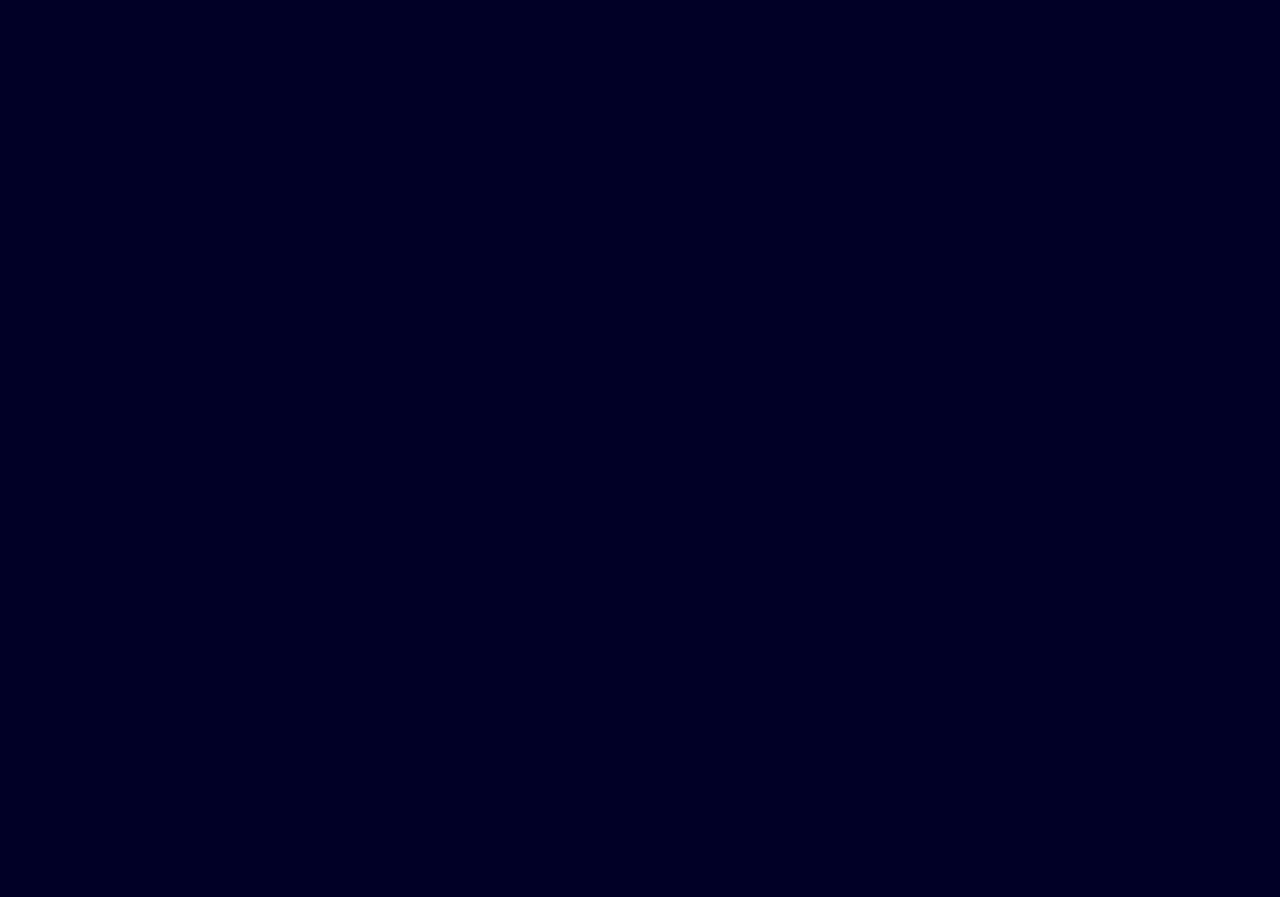
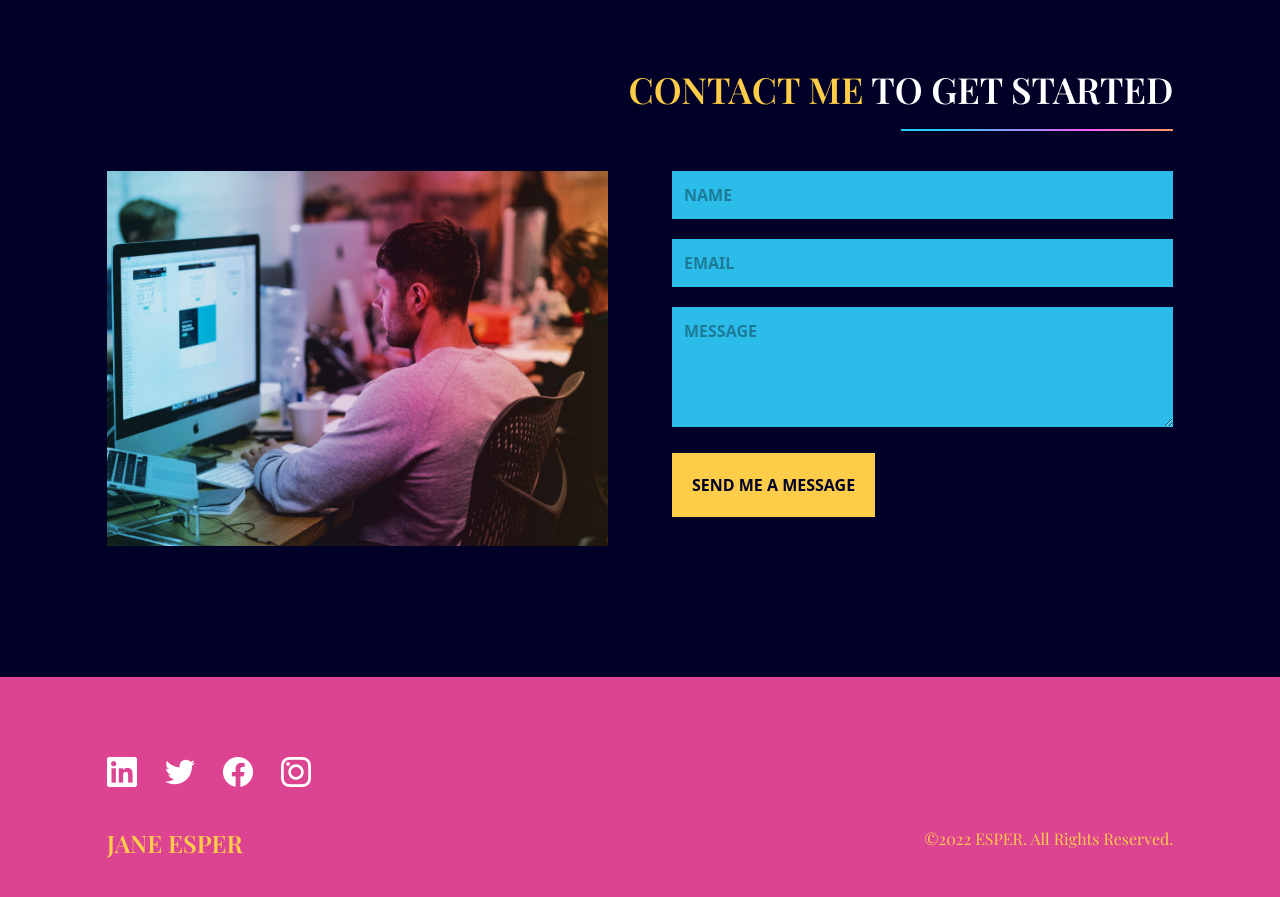
Before and after one commit to angelostewart/react-portfolio-concept, a React (Create React App) app: page / in a window 1280 px wide. Shown: the part 4220-5117 px from the top of the page. Before the commit the page ends 4203 px from the top, so only its background shows below. Built offline with nearby package versions, Linux system fonts and the light colour scheme; a web font is replaced by a local one.

Commit message:
completed contact & footer sections

```diff
--- a/package.json
+++ b/package.json
@@ -10,6 +10,7 @@
     "react": "^18.2.0",
     "react-anchor-link-smooth-scroll": "^1.0.12",
     "react-dom": "^18.2.0",
+    "react-hook-form": "^7.43.4",
     "react-scripts": "5.0.1",
     "web-vitals": "^2.1.4"
   },
--- a/src/App.js
+++ b/src/App.js
@@ -81,7 +81,7 @@
         </motion.div>
       </div>
       <LineGradient />
-      {/* <div className="w-5/6 mx-auto md:h-full">
+      <div className="w-5/6 mx-auto md:h-full">
         <motion.div
           margin="0 0 -200px 0"
           amount="all"
@@ -90,7 +90,7 @@
           <Contact />
         </motion.div>
       </div>
-      <Footer /> */}
+      <Footer />
     </div>
   );
 }
--- a/src/scenes/Contact.jsx
+++ b/src/scenes/Contact.jsx
@@ -0,0 +1,141 @@
+import LineGradient from "../components/LineGradient";
+import { useForm } from "react-hook-form";
+import { motion } from "framer-motion";
+
+const Contact = () => {
+  const {
+    register,
+    trigger,
+    formState: { errors },
+  } = useForm();
+
+  const onSubmit = async (e) => {
+    const isValid = await trigger();
+    if (!isValid) {
+      e.preventDefault();
+    }
+  };
+
+  return (
+    <section id="contact" className="contact py-48">
+      {/* HEADINGS */}
+      <motion.div
+        initial="hidden"
+        whileInView="visible"
+        viewport={{ once: true, amount: 0.5 }}
+        transition={{ duration: 0.5 }}
+        variants={{
+          hidden: { opacity: 0, x: 50 },
+          visible: { opacity: 1, x: 0 },
+        }}
+        className="flex justify-end w-full"
+      >
+        <div>
+          <p className="font-playfair font-semibold text-4xl">
+            <span className="text-yellow">CONTACT ME</span> TO GET STARTED
+          </p>
+          <div className="flex md:justify-end my-5">
+            <LineGradient width="w-1/2" />
+          </div>
+        </div>
+      </motion.div>
+
+      {/* FORM & IMAGE */}
+      <div className="md:flex md:justify-between gap-16 mt-5">
+        <motion.div
+          initial="hidden"
+          whileInView="visible"
+          viewport={{ once: true, amount: 0.5 }}
+          transition={{ duration: 0.5 }}
+          variants={{
+            hidden: { opacity: 0, y: 50 },
+            visible: { opacity: 1, y: 0 },
+          }}
+          className="basis-1/2 flex justify-center"
+        >
+          <img src="../assets/contact-image.jpeg" alt="contact" />
+        </motion.div>
+
+        <motion.div
+          initial="hidden"
+          whileInView="visible"
+          viewport={{ once: true, amount: 0.5 }}
+          transition={{ delay: 0.2, duration: 0.5 }}
+          variants={{
+            hidden: { opacity: 0, y: 50 },
+            visible: { opacity: 1, y: 0 },
+          }}
+          className="basis-1/2 mt-10 md:mt-0"
+        >
+          <form
+            target="_blank"
+            onSubmit={onSubmit}
+            action="https://formsubmit.co/d19da8566d0266340890f85c78092dab"
+            method="POST"
+          >
+            <input
+              className="w-full bg-blue font-semibold placeholder-opaque-black p-3"
+              type="text"
+              placeholder="NAME"
+              {...register("name", {
+                required: true,
+                maxLength: 100,
+              })}
+            />
+            {errors.name && (
+              <p className="text-red mt-1">
+                {errors.name.type === "required" && "This field is required."}
+                {errors.name.type === "maxLength" && "Max length is 100 char."}
+              </p>
+            )}
+
+            <input
+              className="w-full bg-blue font-semibold placeholder-opaque-black p-3 mt-5"
+              type="text"
+              placeholder="EMAIL"
+              {...register("email", {
+                required: true,
+                pattern: /^[A-Z0-9._%+-]+@[A-Z0-9.-]+\.[A-Z]{2,}$/i,
+              })}
+            />
+            {errors.email && (
+              <p className="text-red mt-1">
+                {errors.email.type === "required" && "This field is required."}
+                {errors.email.type === "pattern" && "Invalid email address."}
+              </p>
+            )}
+
+            <textarea
+              className="w-full bg-blue font-semibold placeholder-opaque-black p-3 mt-5"
+              name="message"
+              placeholder="MESSAGE"
+              rows="4"
+              cols="50"
+              {...register("message", {
+                required: true,
+                maxLength: 2000,
+              })}
+            />
+            {errors.message && (
+              <p className="text-red mt-1">
+                {errors.message.type === "required" &&
+                  "This field is required."}
+                {errors.message.type === "maxLength" &&
+                  "Max length is 2000 char."}
+              </p>
+            )}
+
+            <button
+              className="p-5 bg-yellow font-semibold text-deep-blue mt-5 hover:bg-red hover:text-white transition duration-500"
+              type="submit"
+            >
+              SEND ME A MESSAGE
+            </button>
+          </form>
+        </motion.div>
+      </div>
+    </section>
+  );
+};
+
+export default Contact;
--- a/src/scenes/Footer.jsx
+++ b/src/scenes/Footer.jsx
@@ -0,0 +1,21 @@
+import SocialMediaIcons from "../components/SocialMediaIcons";
+
+const Footer = () => {
+  return (
+    <footer className="h-64 bg-red pt-10">
+      <div className="w-10/12 mx-auto">
+        <SocialMediaIcons />
+        <div className="md:flex justify-center md:justify-between text-center ">
+          <p className="font-playfair font-semibold text-2xl text-yellow">
+            JANE ESPER
+          </p>
+          <p className="font-playfair text-md text-yellow">
+            ©2022 ESPER. All Rights Reserved.
+          </p>
+        </div>
+      </div>
+    </footer>
+  );
+};
+
+export default Footer;
```
Also changed, not shown: 1 other file (tests, documents, lock files or other folders).
